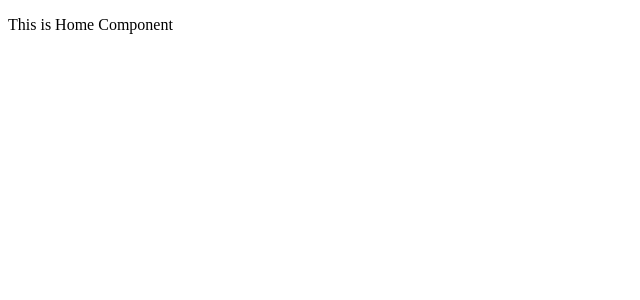
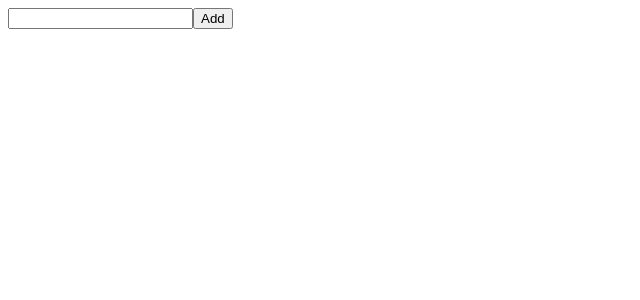
Before and after one commit to K-Daiki-0ne/Recoil_Study, a React (Create React App) app: page / in a window 1280 px wide. Shown: the top 300 px of the page, without its empty margins (0-640 px from the left). Built offline with nearby package versions, Linux system fonts and the light colour scheme.

Commit message:
Fix: delete bug

```diff
--- a/src/components/TodoItemCreater/TodoItemCreater.tsx
+++ b/src/components/TodoItemCreater/TodoItemCreater.tsx
@@ -5,11 +5,12 @@ import { useTodo } from '../../hooks/useTodo';
 export function TodoItemCreater() {
   const [inputValue, setInputValue] = useState('');
 
+  const addTodo = useTodo();
+
   const onChange = (event: React.ChangeEvent<HTMLInputElement>) => {
     setInputValue(event.target.value);
   }
   const onClick = () => {
-    const addTodo = useTodo();
     addTodo(inputValue);
     setInputValue('');
   }
@@ -18,7 +19,7 @@ export function TodoItemCreater() {
     <>
       <input
         type='text'
-        value='inputValue'
+        value={inputValue}
         onChange={onChange}
       />
       <button
--- a/src/components/TodoListItem/TodoListItem.tsx
+++ b/src/components/TodoListItem/TodoListItem.tsx
@@ -47,7 +47,7 @@ export const TodoListItem: React.FC<TodoProps> =({ todo })=> {
         checked={todo.completed}
         onChange={toggleItemCompletion}
       />
-      <button onClick={deleteItem}>✖️</button>
+      <button onClick={deleteItem}>Delete</button>
     </div>
   )
 }
--- a/src/page/Home.tsx
+++ b/src/page/Home.tsx
@@ -1,12 +1,8 @@
 import React from 'react';
-import { useRecoilState } from 'recoil';
-import { todoListState } from '../store/atom/atom';
+import { TodoList } from '../components/TodoList/TodoList';
 
 export function Home() {
-  const todoList = useRecoilState(todoListState);
   return (
-    <>
-      <p>This is Home Component</p>
-    </>
+    <TodoList />
   );
 }
--- a/src/util/index.js
+++ b/src/util/index.js
@@ -1,2 +1,2 @@
-export { replaceTodoAtIndex } from './remove';
+export { replaceTodoAtIndex } from './replace';
 export { removeTodoAtIndex } from './remove';
--- a/src/util/remove.js
+++ b/src/util/remove.js
@@ -1,6 +1,6 @@
 export function removeTodoAtIndex(arr, index) {
   return [
     ...arr.slice(0, index),
-    ...arr.slice(ndex + 1)
+    ...arr.slice(index + 1)
   ];
 };
```
